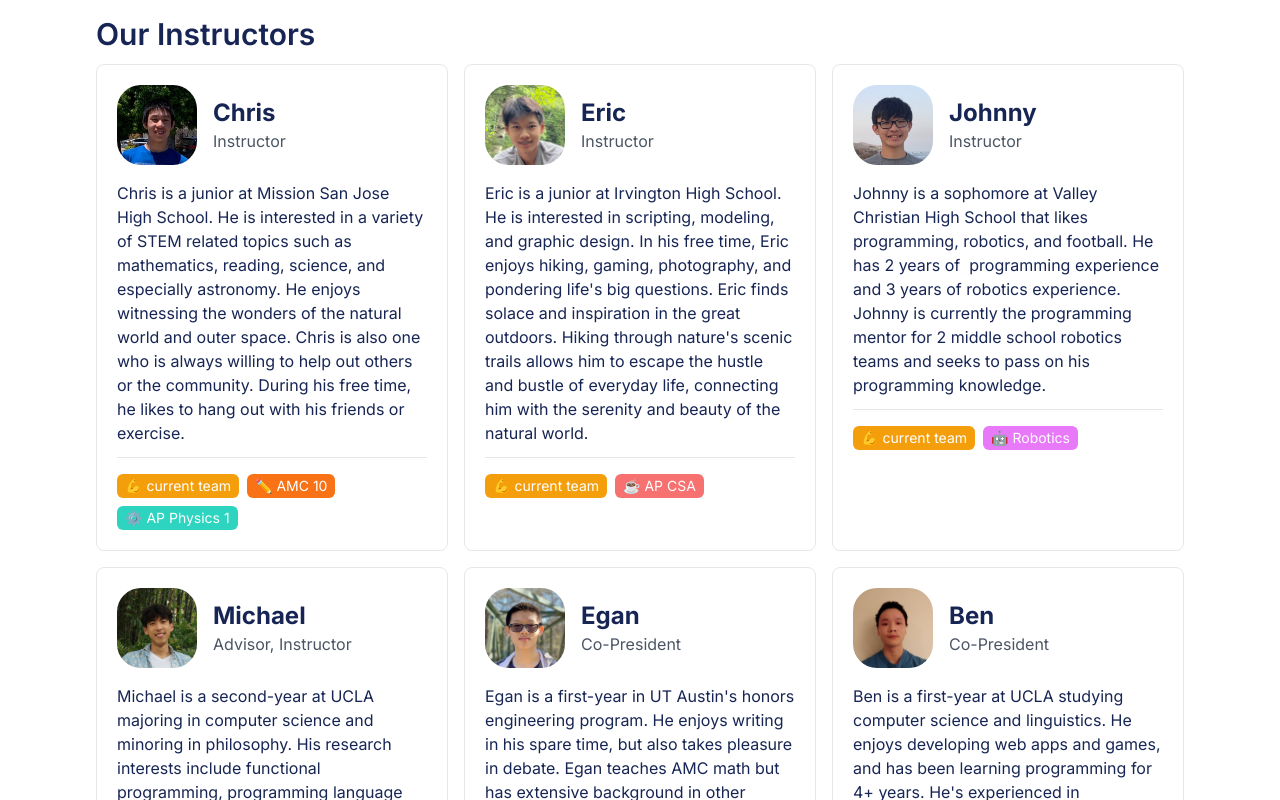
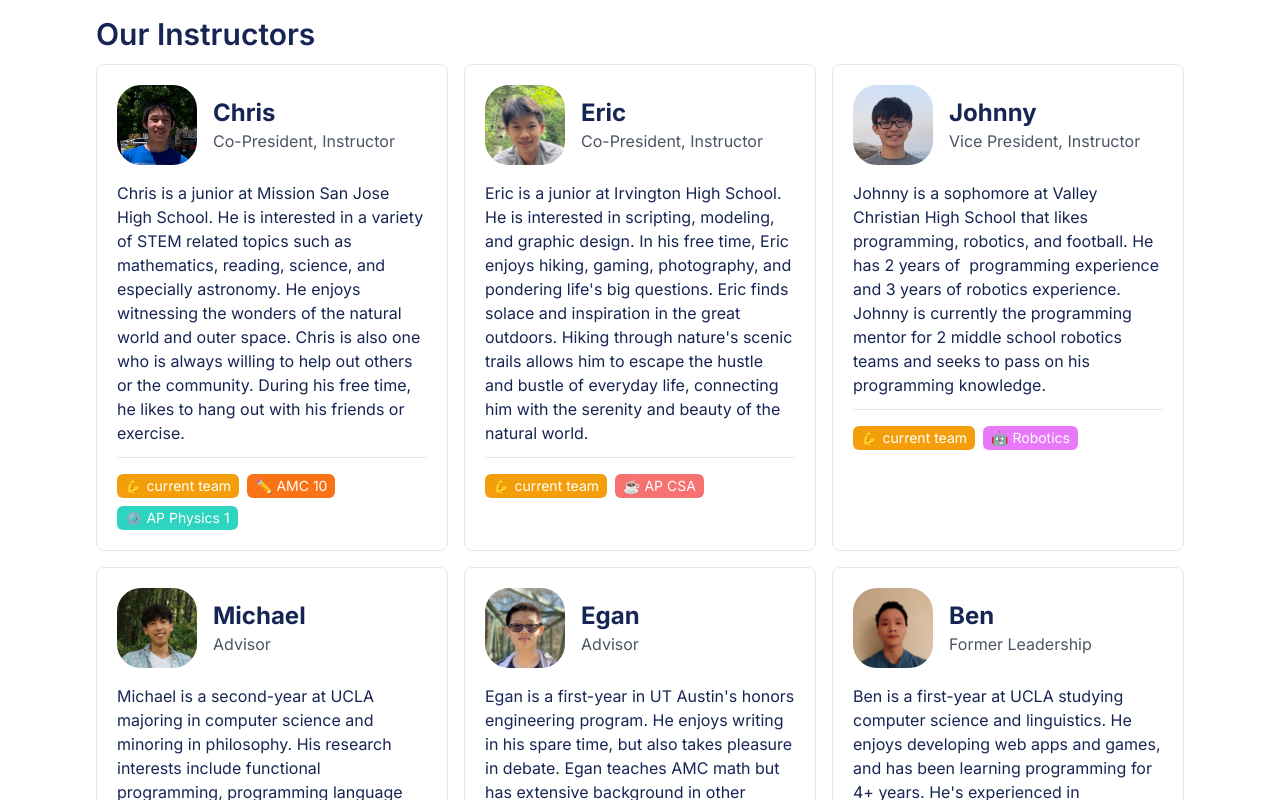
Before and after one commit to hellolol346/hackathon4kids.org, a Next.js app: page /about in a window 1280 px wide. Shown: the part 500-1300 px from the top of the page. Built offline with nearby package versions, Linux system fonts and the light colour scheme.

Commit message:
feat: Update tags

```diff
--- a/src/app/about/BenMan.tsx
+++ b/src/app/about/BenMan.tsx
@@ -4,7 +4,7 @@ import benjaminMan from 'public/benjamin_man.jpg'
 const BenManCard = () => (
   <Card
     name="Ben"
-    subtitle="Co-President"
+    subtitle="Former Leadership"
     avatar={benjaminMan}
     tags={[Tag.RetiredInstructor, Tag.GameDev]}
   >
--- a/src/app/about/ChrisWang.tsx
+++ b/src/app/about/ChrisWang.tsx
@@ -4,7 +4,7 @@ import chrisWang from 'public/chris_wang.jpg'
 const ChrisWangCard = () => (
   <Card
     name="Chris"
-    subtitle="Instructor"
+    subtitle="Co-President, Instructor"
     avatar={chrisWang}
     tags={[Tag.CurrentInstructor, Tag.AMC10, Tag.APPhysics1]}
   >
--- a/src/app/about/EganWang.tsx
+++ b/src/app/about/EganWang.tsx
@@ -4,9 +4,9 @@ import eganWang from 'public/egan_wang.jpg'
 const EganWangCard = () => (
   <Card
     name="Egan"
-    subtitle="Co-President"
+    subtitle="Advisor"
     avatar={eganWang}
-    tags={[Tag.CurrentInstructor, Tag.AMC8]}
+    tags={[Tag.AMC8, Tag.RetiredInstructor]}
   >
     Egan is a first-year in UT Austin&apos;s honors engineering program.
     He enjoys writing in his spare time, but also takes
--- a/src/app/about/EricLan.tsx
+++ b/src/app/about/EricLan.tsx
@@ -4,7 +4,7 @@ import ericLan from 'public/eric_lan.jpg'
 const EricLanCard = () => (
   <Card
     name="Eric"
-    subtitle="Instructor"
+    subtitle="Co-President, Instructor"
     avatar={ericLan}
     tags={[Tag.CurrentInstructor, Tag.APCSA]}
   >
--- a/src/app/about/JohnnyWang.tsx
+++ b/src/app/about/JohnnyWang.tsx
@@ -4,7 +4,7 @@ import johnnyWang from 'public/johnny_wang.jpg'
 const JohnnyWangCard = () => (
   <Card
     name="Johnny"
-    subtitle="Instructor"
+    subtitle="Vice President, Instructor"
     avatar={johnnyWang}
     tags={[Tag.CurrentInstructor, Tag.Robotics]}
   >
--- a/src/app/about/MichaelLan.tsx
+++ b/src/app/about/MichaelLan.tsx
@@ -4,7 +4,7 @@ import michaelLan from 'public/michael_lan.jpg'
 const MichaelLanCard = () => (
   <Card
     name="Michael"
-    subtitle="Advisor, Instructor"
+    subtitle="Advisor"
     avatar={michaelLan}
     tags={[Tag.CurrentInstructor, Tag.GitGitHub, Tag.APCSA]}
   >
```
